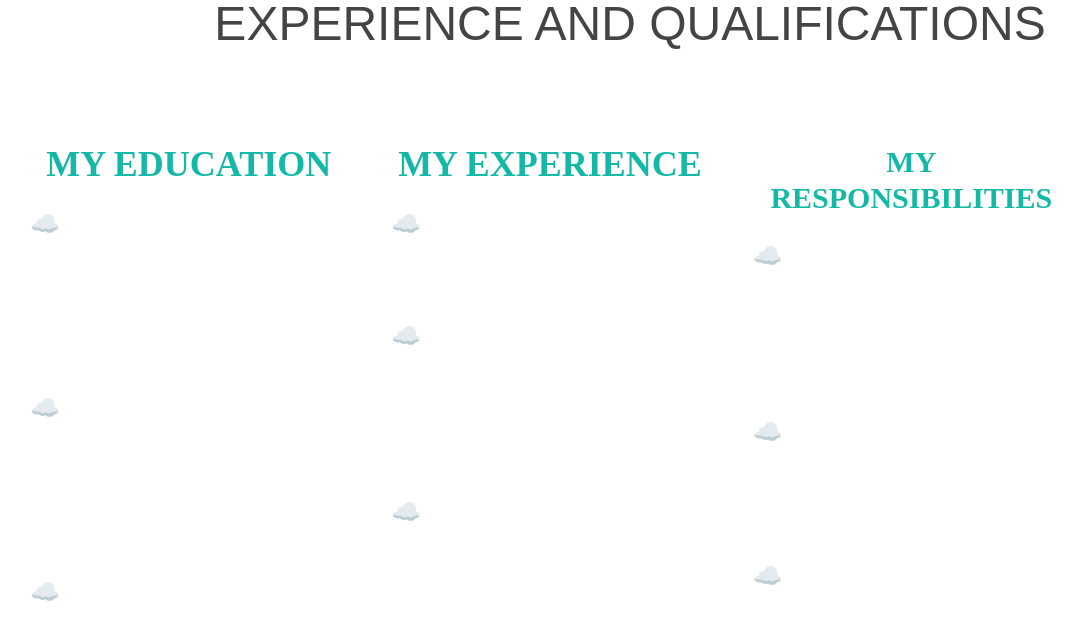
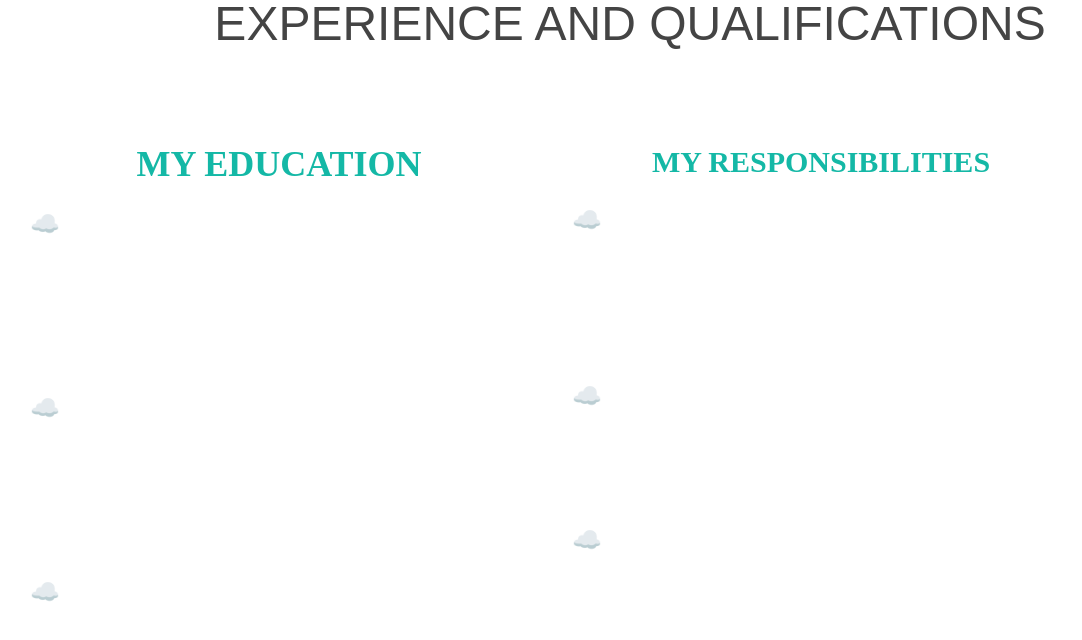
Before and after one commit to NishanHolla/portfolio_nishan, a Next.js app: page /experience in a window 1280 px wide. Shown: the top 640 px of the page, without its empty margins (50-1132 px from the left). Built offline with nearby package versions, Linux system fonts and the light colour scheme.

Commit message:
updated photo

```diff
--- a/pages/aboutt.js
+++ b/pages/aboutt.js
@@ -17,7 +17,7 @@ export default function Aboutt() {
       <h3 className="fontt  animate-pulse text-7xl py-1 dark:text-teal-900 text-center">ABOUT ME</h3><br /><br /><br /><br /><br />
       <div data-aos="slide-up" className="grid lg:grid-cols-3 gap-5">
       <div data-aos="slide-up" className=" from-teal-500 lg:[w-20 h-20] mx-10 ">
-          <Image src={About} height={3000} className="flex pd-50" />
+          <Image src={About} height={2800} width={2000} className="flex pd-50" />
         </div >
         <p className=" text-md pt-100 md:text-2xl leading-8 text-gray-800 dark:text-gray-200 ml-10">
           I&apos;m currently pursuing B.Tech in CSE from PES University, Bangalore.<br /><br />
--- a/pages/experience.js
+++ b/pages/experience.js
@@ -7,7 +7,7 @@ export default function Experience() {
     });
   }, []);
   return (<div><h3 data-aos="slide-up" className="animate-pulse text-5xl ml-20  dark:text-teal-600 md:text-center ">EXPERIENCE AND QUALIFICATIONS</h3><br /><br /><br /><br />
-    <div data-aos="slide-up" className="grid lg:grid-cols-3 md:grid-cols-2 gap-11 lg:pr-20 mx-20">
+    <div data-aos="slide-up" className="grid lg:grid-cols-2 md:grid-cols-2 gap-11 lg:pr-20 mx-20">
       {/* Education */}
       <div className=" from-teal-500 w-50 h-30 hover:bg-gray-900">
         <h4 className="fontt  text-teal-500 text-center text-4xl">MY EDUCATION</h4><br />
@@ -31,26 +31,26 @@ export default function Experience() {
         </div>
       </div >
       {/* Experience */}
-      <div className=" from-teal-500 w-50 h-30 hover:bg-gray-900">
-        <h4 className="fontt text-teal-500 text-center text-4xl">MY EXPERIENCE</h4><br />
+
+
+      {/* <div className=" from-teal-500 w-50 h-30 hover:bg-gray-900">
+        <h4 className="fontt text-teal-500 text-center text-4xl">MY EXPERIENCE</h4><br /> */}
         {/* 3 */}
-        <div data-aos="slide-up" className="text-2xl text-white hover:text-teal-500">
+        {/* <div data-aos="slide-up" className="text-2xl text-white hover:text-teal-500">
           <h6 className="  lg:mr-10">☁️<span className="ml-10 text-center">MANY MORE TO</span></h6>
           <h6 className="text-center">COME</h6>
-        </div> <br /><br />
+        </div> <br /><br /> */}
         {/* 2 */}
-        <div data-aos="slide-up" className="text-2xl text-white hover:text-teal-500">
+        {/* <div data-aos="slide-up" className="text-2xl text-white hover:text-teal-500">
           <h6 className="  mr-10">☁️<span className="lg:ml-10 ml-2 text-center">WEB DEVELOPER</span></h6>
           <p className="text-center">HoPes PESURR</p>
           <p className="text-center lg:mr-10">Apr&apos;23-Present</p>
-        </div> <br /><br />
+        </div> <br /><br /> */}
         {/* 1 */}
-        <div data-aos="slide-up" className="text-2xl text-white hover:text-teal-500">
-          <h6 className="  mr-10">☁️<span className="lg:ml-10 ml-3 text-center">WEB DEV INTERN</span></h6>
-          <p className="text-center">TwiLearn</p>
-          <p className="text-center">Apr&apos;23-May&apos;23</p>
-        </div>
-      </div >
+
+      {/* </div > */}
+
+
       {/* Responsibilities */}
       <div className=" from-teal-500 w-50 h-30 hover:bg-gray-900">
         <h4 className="fontt  text-teal-500 text-center text-3xl">MY RESPONSIBILITIES</h4><br />
--- a/pages/hero.js
+++ b/pages/hero.js
@@ -11,7 +11,7 @@ export default function Hero() {
                 <Image src={Intro} />
             </div>
             <h3 className="font-bold text-2xl py-2 dark:md:text-3xl">
-                👨‍💻 Coding Enthusiast | Web Developer | AI/ML
+                👨‍💻 Coding Enthusiast | Web Developer | App Developer | AI\ML
             </h3>
             <p className="text-md py-5 leading-8 text-gray-800 dark:text-gray-200 max-w-xl mx-auto md:text-xl">
                 {/* Looking to apply my skills to contribute to the growth of an organization. */}
```
Also changed, not shown: next.config.js (line endings or trailing spaces), public/about.jpg, 1 other file (tests, documents, lock files or other folders).
